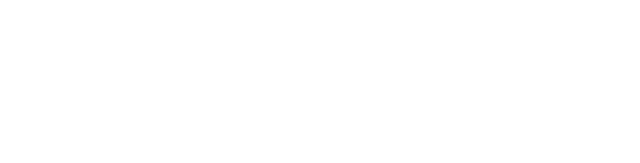
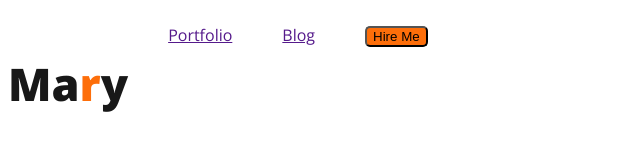
Before and after one commit to bahmmed/web-developer-portfolio, a plain HTML site: page index.html in a window 1280 px wide. Shown: the whole page, without its empty margins (0-640 px from the left). Drawn offline with nearby package versions, Linux system fonts and the light colour scheme.

Commit message:
nav added

```diff
--- a/index.html
+++ b/index.html
@@ -4,10 +4,21 @@
     <meta charset="UTF-8">
     <meta name="viewport" content="width=device-width, initial-scale=1.0">
     <title>Web Developer Portfolio</title>
+    <link rel="preconnect" href="https://fonts.googleapis.com">
+    <link rel="preconnect" href="https://fonts.gstatic.com" crossorigin>
+    <link href="https://fonts.googleapis.com/css2?family=Open+Sans:ital,wght@0,400;0,500;0,700;0,800;1,400;1,500;1,700;1,800&display=swap" rel="stylesheet">
+    <link rel="stylesheet" href="styles/portfolio.css">
 </head>
 <body>
     <header>
-
+<nav >
+    <h3 class="nav-title">Ma<span class="text-primary">r</span>y</h3>
+    <ul>
+        <li><a href="">Portfolio</a></li>
+        <li><a href="">Blog</a></li>
+        <li><button class="btn-primary">Hire Me</button></li>
+    </ul>
+</nav>
     </header>
     <main>
 
--- /dev/null
+++ b/styles/portfolio.css
@@ -0,0 +1,28 @@
+/* common shared styles */
+body{
+    font-family: 'Open Sans',
+    sans-serif;
+}
+.text-primary{
+    color: #FD6E0A;
+}
+.btn-primary{
+    border-radius: 5px;
+    background: #FD6E0A;
+}
+/* nav related styles */
+nav{
+    display: flex;
+}
+.nav-title{
+    color: #181818;
+    font-size: 45px;
+    font-weight: 800;
+}
+nav > ul{
+    display: flex;
+}
+nav li{
+    list-style: none;
+   margin-right: 50px;
+}
```
